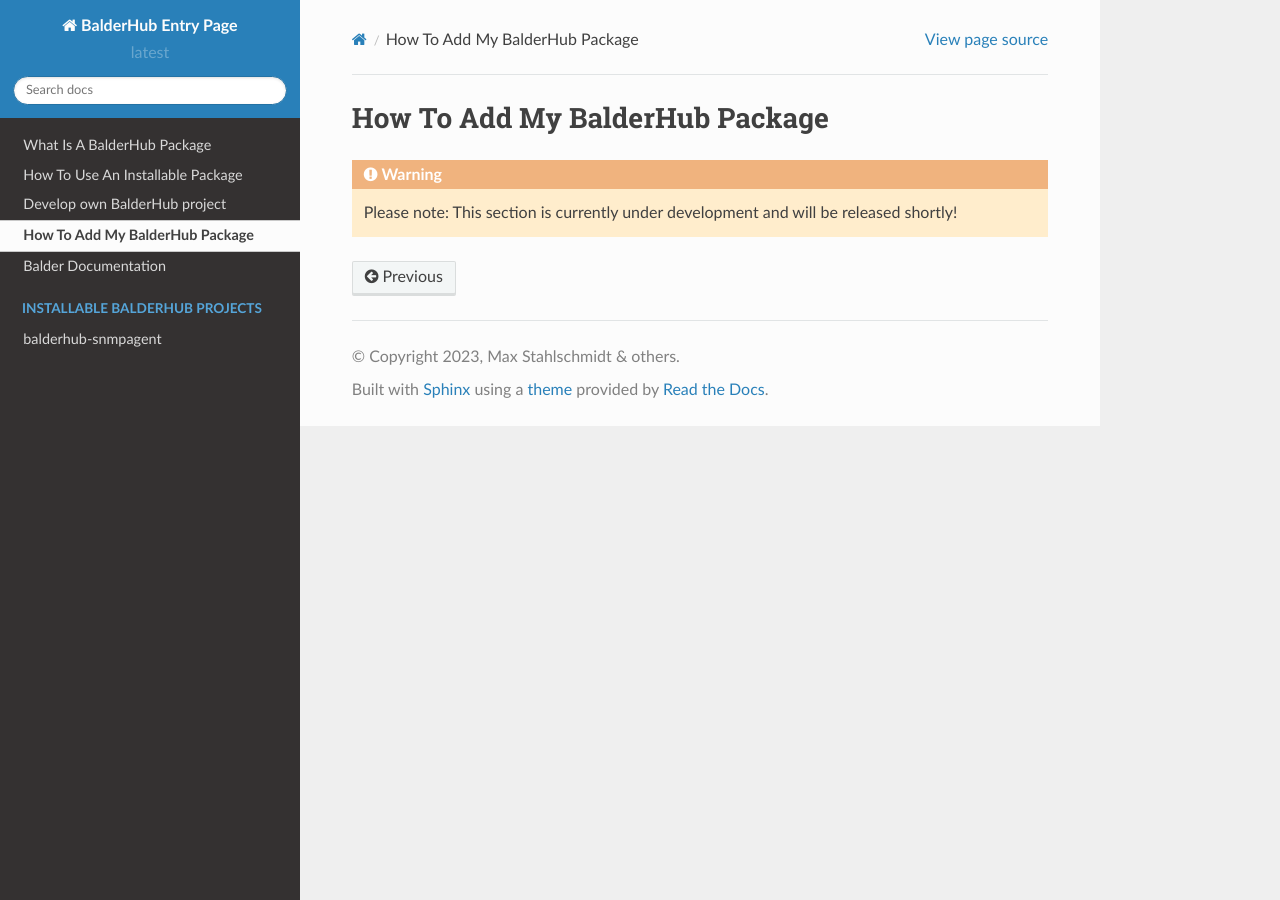
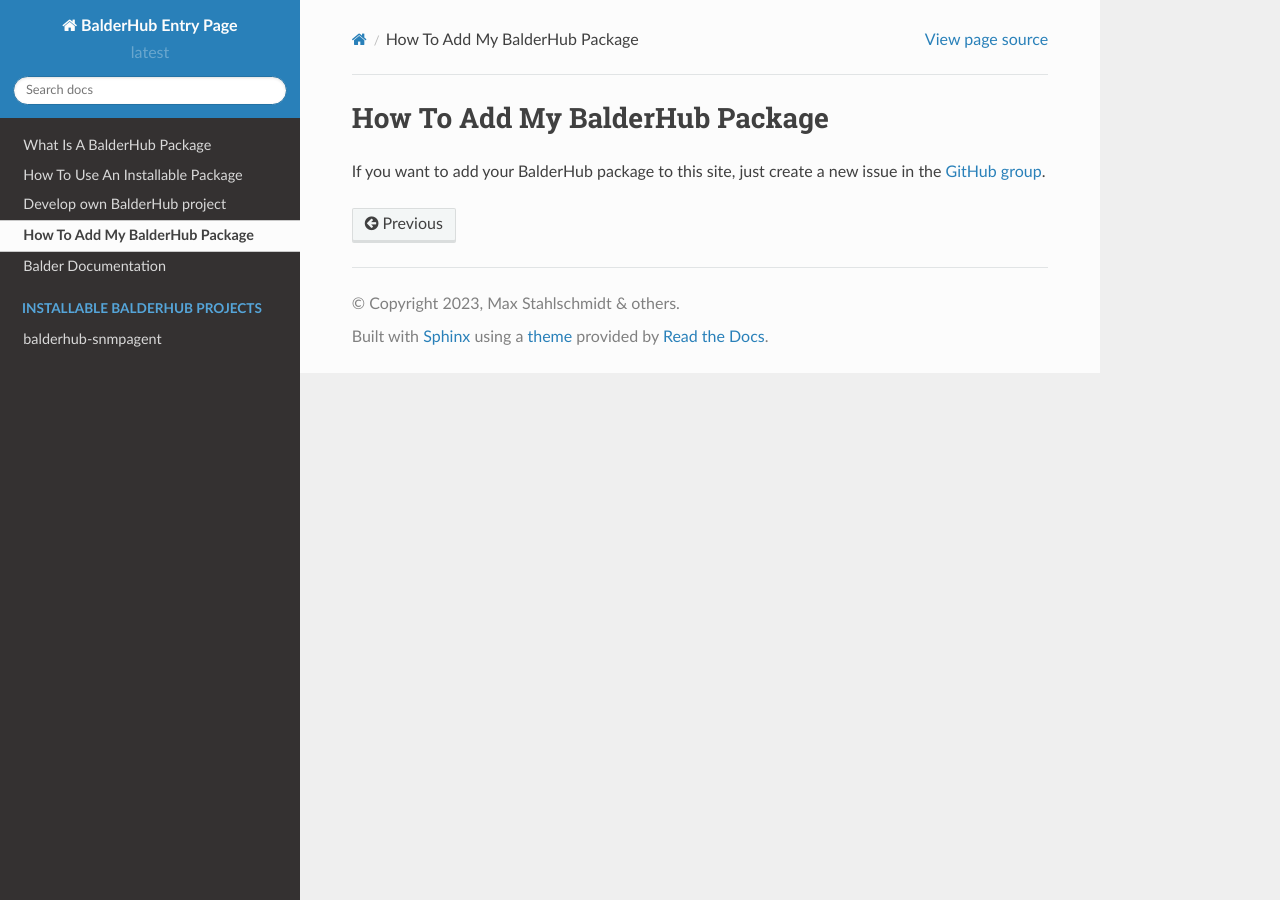
Before and after one commit to balder-dev/hub.balder.dev, a Sphinx documentation site: the page built from doc/source/how_to_add_my.rst, in a window 1280 px wide. Built offline with Sphinx 7.4.7 and the Read the Docs theme 2.0.0, drawn with Linux system fonts in a browser that asks for light colours.

Commit message:
docs(how_to_add_my.rst): complete section `How To Add My BalderHub Package`

```diff
--- a/doc/source/how_to_add_my.rst
+++ b/doc/source/how_to_add_my.rst
@@ -1,5 +1,5 @@
 How To Add My BalderHub Package
 *******************************
 
-.. warning::
-    Please note: This section is currently under development and will be released shortly!
+If you want to add your BalderHub package to this site, just create a new issue in the
+`GitHub group <https://github.com/balder-dev/hub.balder.dev>`_.
```
